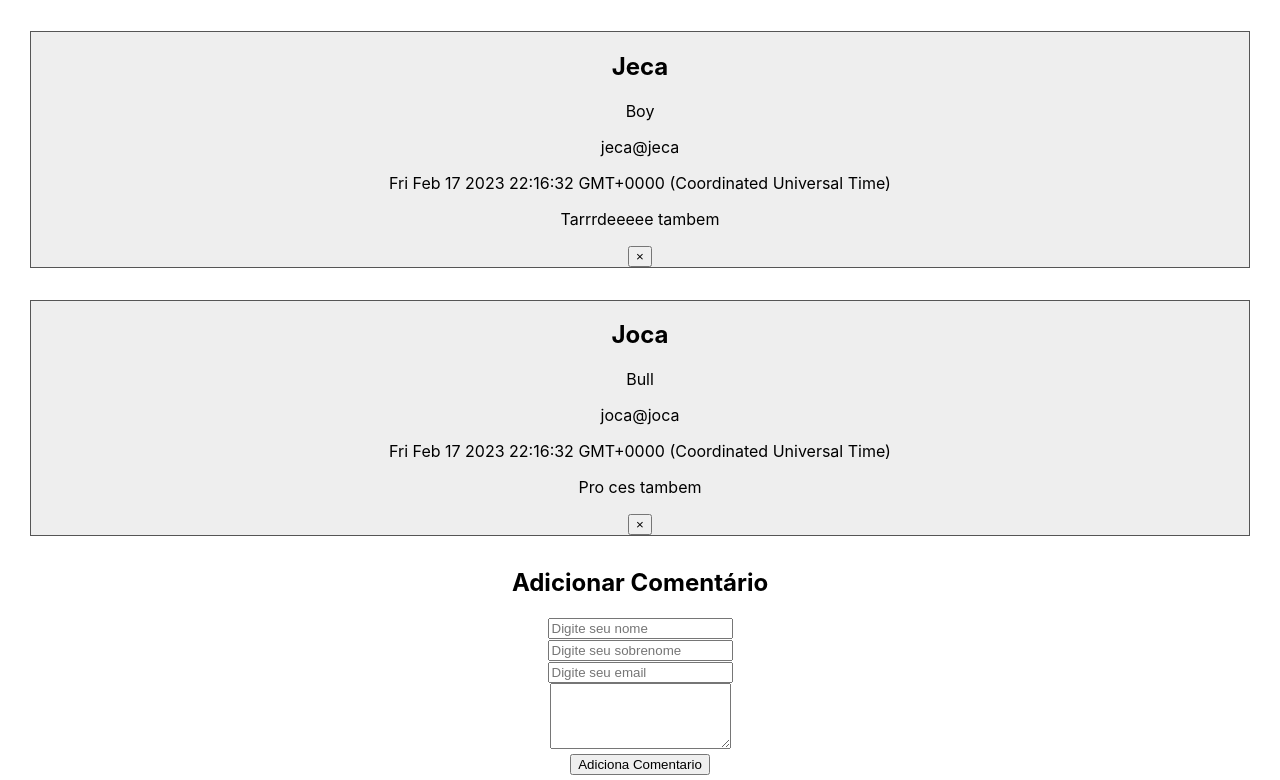
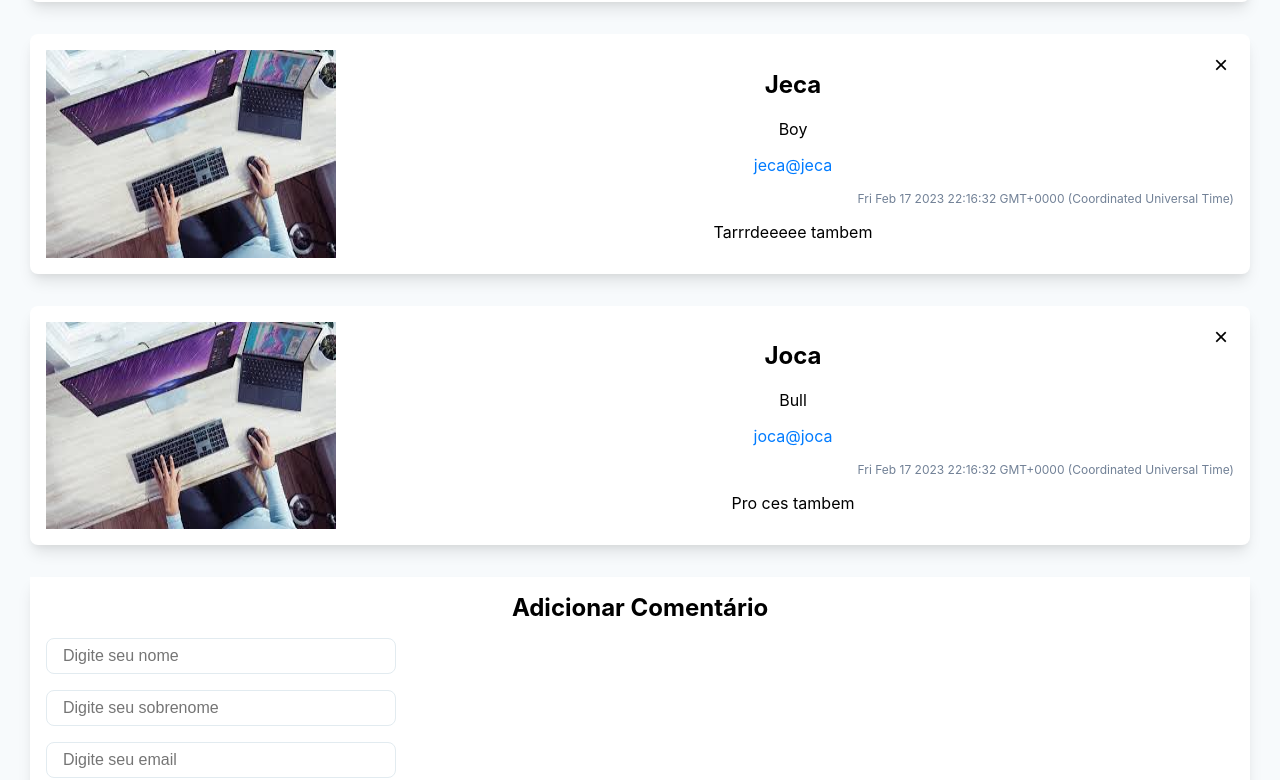
Before and after one commit to SerafimEverton/udemyReact, a React (Create React App) app: page / in a window 1280 px wide. Shown: the part 320-1100 px from the top of the page. Built offline with nearby package versions, Linux system fonts and the light colour scheme.

Commit message:
Estilizando Componentes

```diff
--- a/src/App.css
+++ b/src/App.css
@@ -1,4 +1,64 @@
+*{
+  box-sizing: border-box;
+}
+
+body{
+  background-color: #f7fafc;
+}
+
 .App {
   text-align: center;
   padding: 0 30px;
 }
+
+.Novo-Comentario {
+  box-shadow: 0px 10px 15px -3px rgba(0, 0, 0, .1), 0 4px 6px -2px rgba(0, 0, 0, .05);
+  padding: 1rem;
+  background-color: #fff;
+
+}
+
+.Novo-Comentario h2 {
+  margin: 0;
+
+}
+
+.Novo-Comentario input {
+  width: 350px;
+
+}
+
+.Novo-Comentario input, .Novo-Comentario textarea {
+  color: #4a5568;
+  background-color: #fff;
+  border: 1px solid #e2ebf0;
+  font-size: 1rem;
+  padding: .5rem 1rem;
+  margin: 1rem 0;
+  display: block;
+  border-radius: .5rem;
+
+}
+
+.Novo-Comentario input {
+width: 350px;
+}
+
+.Novo-Comentario textarea {
+width: 100%;
+
+}
+
+.Novo-Comentario button {
+background-color: #4299e1;
+color: #fff;
+font-size: 1rem;
+padding: .5rem 1rem;
+border-radius: .5rem;
+border: none;
+
+}
+
+.Novo-Comentario button:hover {
+background-color: #2b6cb8;
+}
--- a/src/App.js
+++ b/src/App.js
@@ -75,7 +75,7 @@
           </Comentario>
         ))}
 
-        <form method="post" onSubmit={this.adicionarComentario}>
+        <form method="post" onSubmit={this.adicionarComentario} className="Novo-Comentario">
           <h2>Adicionar Comentário</h2>
           <div>
             <input
@@ -83,6 +83,7 @@
             name="nome"
             value={this.state.novoComentario.nome}
             onChange={this.digitacao}
+            required
             placeholder="Digite seu nome"
             />
           </div>
@@ -92,6 +93,7 @@
               name="sobrenome"
               value={this.state.novoComentario.sobrenome}
               onChange={this.digitacao}
+              required
               placeholder="Digite seu sobrenome"
             />
           </div>
@@ -101,17 +103,16 @@
             name="email"
             value={this.state.novoComentario.email}
             onChange={this.digitacao}
+            required
             placeholder="Digite seu email"
             />
           </div>
-          {/* <div>
-                <input type="text" name = "none" placeholder="Digite seu nome" />
-            </div> */}
           <div>
             <textarea
             name="mensagem"
             value={this.state.novoComentario.mensagem}
             onChange={this.digitacao}
+            required
             rows="4" />
           </div>
 
--- a/src/componentes/comentario.css
+++ b/src/componentes/comentario.css
@@ -1,5 +1,54 @@
 .comentario {
-background-color: #eee;
+background-color: #fff;
 margin-bottom: 2rem;
-border: 1px solid #555;
+border-radius: .5rem;
+box-shadow: 0px 10px 15px -3px rgba(0, 0, 0, .1), 0 4px 6px -2px rgba(0, 0, 0, .05);
+padding: 1rem;
+display: flex;
 }
+
+.comentario .avatar{
+    max-width: 290px;
+    max-height: 290px;
+}
+
+.comentario .conteudo {
+margin-left: 1rem;
+width: 100%;
+position: relative;
+
+}
+
+.comentario .conteudo .nome .sobrenome {
+    font-size: 1.25rem;
+    margin: .5rem 0 .25rem 0;
+    color: #2d3748;
+}
+
+.comentario .conteudo .email{
+color: #007bff;
+
+}
+
+.comentario .conteudo .mensagem {
+color: #4e5568;
+margin: .5rem 0;
+
+}
+
+.comentario .conteudo .data {
+text-align: right;
+color: #718096;
+font-size: .75rem;
+
+}
+
+.comentario .conteudo button {
+position: absolute;
+top: 0;
+right: 0;
+border: none;
+background: none;
+font-size: 1.5rem;
+
+}
--- a/src/componentes/comentario.js
+++ b/src/componentes/comentario.js
@@ -1,16 +1,19 @@
 import React from "react";
 import './comentario.css'
+import imagem from './images.jfif'
 
 const Comentario = props =>
 
 <div className="comentario">
-<h2>{props.nome}</h2>
-<p>{props.sobrenome}</p>
-<p>{props.email}</p>
-<p>{props.data.toString()}</p>
+<img class="avatar" src={imagem} alt={props.nome}/>
+<div class="conteudo">
+<h2 class="nome">{props.nome}</h2>
+<p class="sobrenome">{props.sobrenome}</p>
+<p class="email">{props.email}</p>
+<p class= "data">{props.data.toString()}</p>
 <p>{props.children}</p>
 <button onClick={props.onRemove}>&times;</button>
-
+</div>
 </div>
 
 
```
Also changed, not shown: src/componentes/images.jfif (added).
